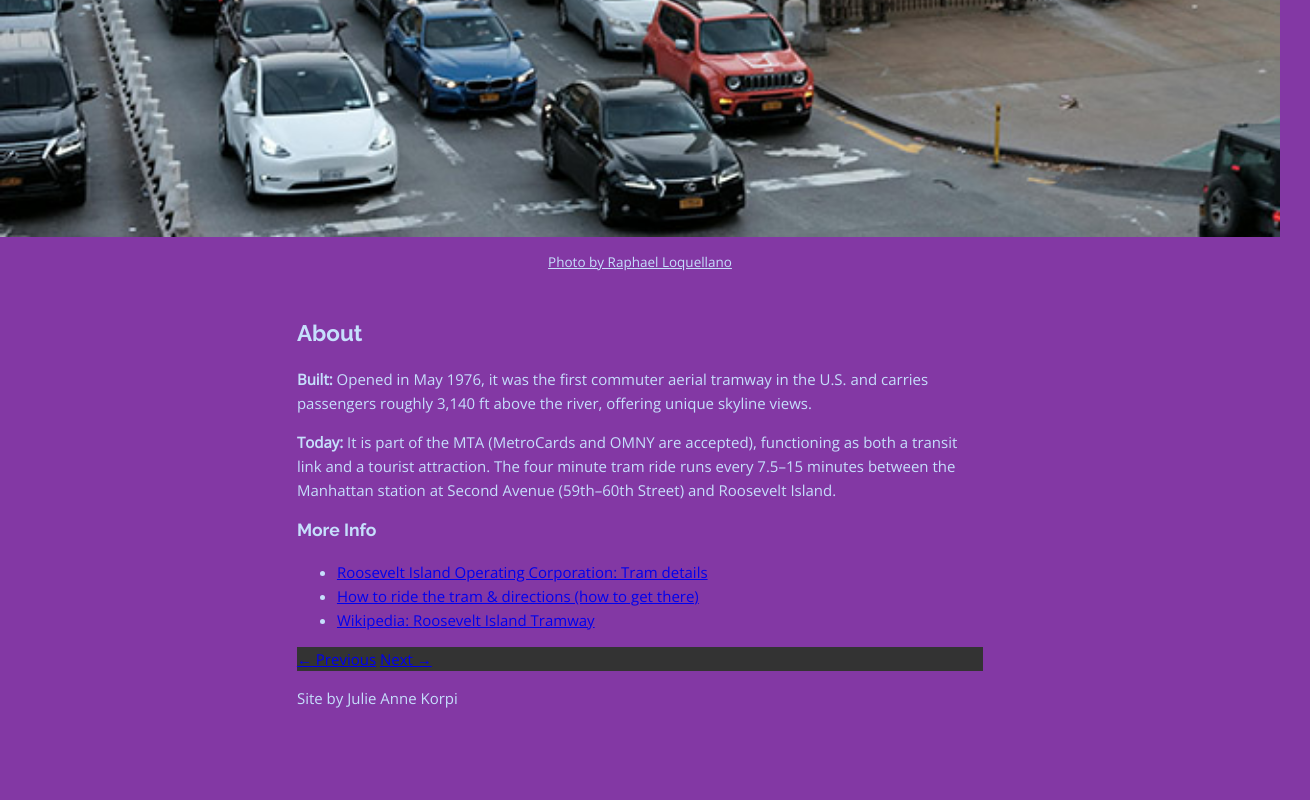
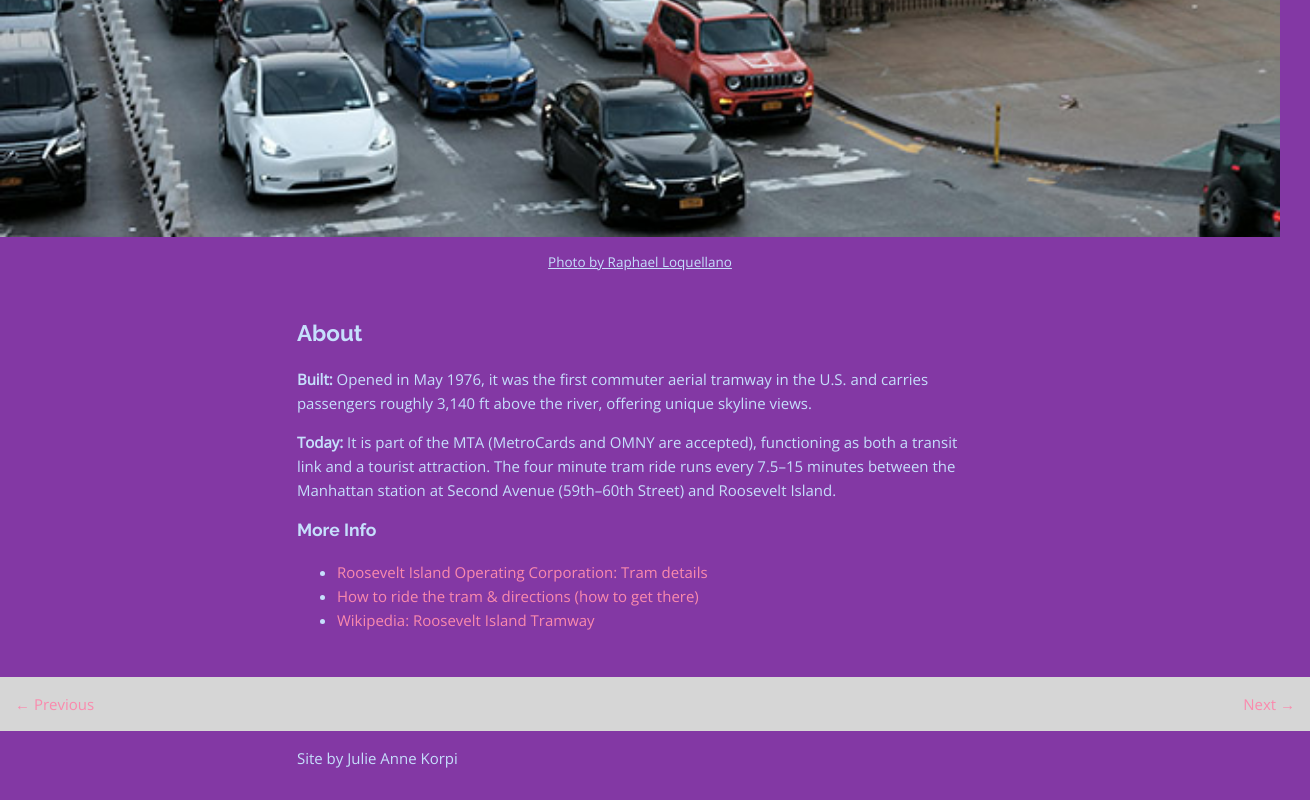
Before and after one commit to Julz-K/project-2-mmp-240-fall-2025, a plain HTML site: page landmark-tram.html in a window 1280 px wide. Shown: the part 1392-2192 px from the top of the page, 1310 px wide, since content can reach past the window. Before the commit the page ends 2132 px from the top, so only its background shows below. Drawn offline with nearby package versions, Linux system fonts and the light colour scheme; a script that the page names is missing.

Commit message:
changes to colors

```diff
--- a/style.css
+++ b/style.css
@@ -11,9 +11,9 @@ html {
 }
 :root {
   --clr-nav: #ffffff;
-  --clr-nav-hover: #333333;
-  --clr-nav-hover-bg: #ffffff;
-  --clr-nav-background: #333333;
+  --clr-nav-hover: #;
+  --clr-nav-hover-bg: #000;
+  --clr-nav-background: #D6D6D6;
   /* These change the easing of transitions, used on menu button */
   --ease-standard: cubic-bezier(0.25, 0.1, 0.25, 1);/* ease in and out */
   --ease-in: cubic-bezier(0.42, 0, 1, 1);/* ease in */
@@ -28,6 +28,12 @@ body{
 header {
   background: var(--clr-nav-background);
   color: var(--clr-nav);
+  position: relative;
+  left: 50%;
+  right: 50%;
+  margin-left: -50vw;
+  margin-right: -50vw;
+  width: 100vw;
 }
 
 /* Top row: logo + hamburger aligned horizontally */
@@ -284,18 +290,18 @@ picture img {
   box-sizing: border-box;
 }
 
-a.landmark-text {
-  color: #3146F7;
+a{
+  color: #FA8AAD;
   text-decoration: none;
 }
 
-a.landmark-text:hover {
+a:hover {
   text-decoration: underline;
 }
 
 /* Visited links change color */
-a.landmark-text:visited {
-  color: #357001; /* clicked link color */
+a:visited {
+  color: #3146F7; /* clicked link color */
 }
 
 /* Landmark figcaption (name below image) */
@@ -348,3 +354,19 @@ img, video {
   max-width: 100%;
   width: auto;
 }
+/* =========================================
+   Pagination Navigation - Full Width Bottom Bar
+========================================= */
+#pagination {
+  position: relative;
+  left: 50%;
+  right: 50%;
+  margin-left: -50vw;
+  margin-right: -50vw;
+  width: 100vw;
+  display: flex;
+  justify-content: space-between;
+  padding: 1rem;
+  margin-top: 3rem;
+  gap: 1rem;
+}
```
